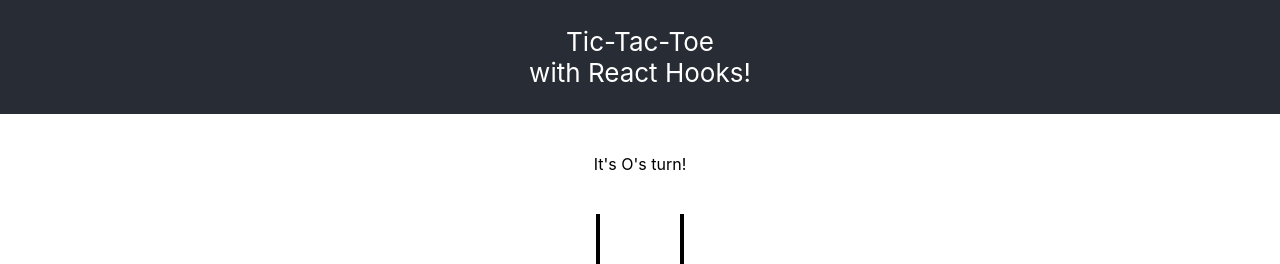
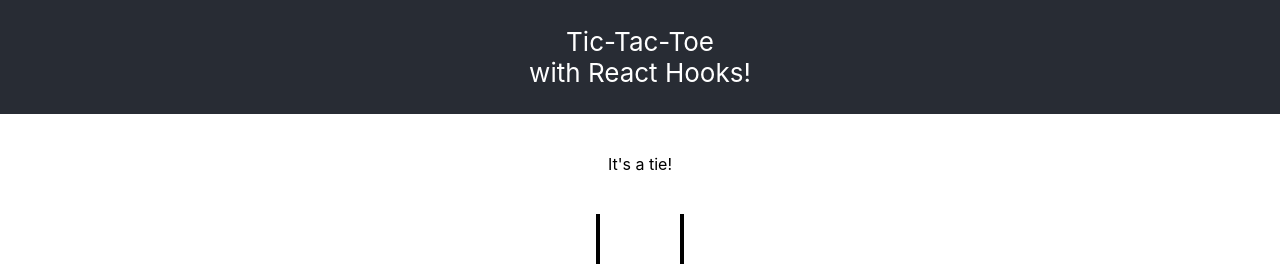
Before and after one commit to JacobACrocker/HooksTacToe, a React (Create React App) app: page / in a window 1280 px wide. Shown: the top 264 px of the page. Built offline with nearby package versions, Linux system fonts and the light colour scheme.

Commit message:
Added Tie conditions. MessageBoard expanded.

```diff
--- a/src/Components/Board.js
+++ b/src/Components/Board.js
@@ -20,7 +20,6 @@ const Board = () => {
         return(player)
         }
     }
-
 
     const EndGame = () => {
         console.log(`EndGame game board is:`)
@@ -62,6 +61,9 @@ const Board = () => {
                console.log(`${currentPlayer} is the winner`)
                setEndGameBoard(gameBoard)
                return(<EndGame />)
+           } else if (tieCheck()) {
+               console.log(`Tie!`)
+               setEndGameBoard(gameBoard)
            } else {
             switchPlayer()
            }
@@ -84,9 +86,17 @@ const Board = () => {
             (gameBoard[0] === player && gameBoard[4] === player && gameBoard[8] === player) ||
             (gameBoard[2] === player && gameBoard[4] === player && gameBoard[6] === player)
             ){
-            return(true)
+            return true
         } else {
-            return(false)
+            return false
+        }
+    }
+
+    const tieCheck = () => {
+        if (gameBoard.includes(null)) {
+            return false
+        } else {
+            return true
         }
     }
 
@@ -100,7 +110,7 @@ const Board = () => {
 
     return (
         <div className='game' >
-            <MessageBoard currentPlayer={currentPlayer} />
+            <MessageBoard currentPlayer={currentPlayer} gameBoard={gameBoard} endGameBoard={endGameBoard} tieCheck={tieCheck}/>
                 <div className='board' id='gameBoard'>
                     <Board />
                 </div>
--- a/src/Components/MessageBoard.js
+++ b/src/Components/MessageBoard.js
@@ -1,12 +1,22 @@
 import React from 'react'
 
-function MessageBoard(props) {
+const MessageBoard = (props) => {
+    const Message = () => {
+        console.log(props.gameBoard)
+        if (props.tieCheck) {
+            return (`It's a tie!`)
+        } else if (props.gameBoard.includes(`X`) || props.gameBoard.includes(`O`) ) {
+            return(`It's ${props.currentPlayer}'s turn!`)
+        } else {
+            return(`${props.currentPlayer} goes first`)
+        }
+    }
 
     return (
         <div className='message'>
             <div className='spacer'></div>
 
-                It's {props.currentPlayer}'s turn!
+                <Message />
 
             <div className='spacer'></div>
         </div>
```
Also changed, not shown: 1 other file (tests, documents, lock files or other folders).
